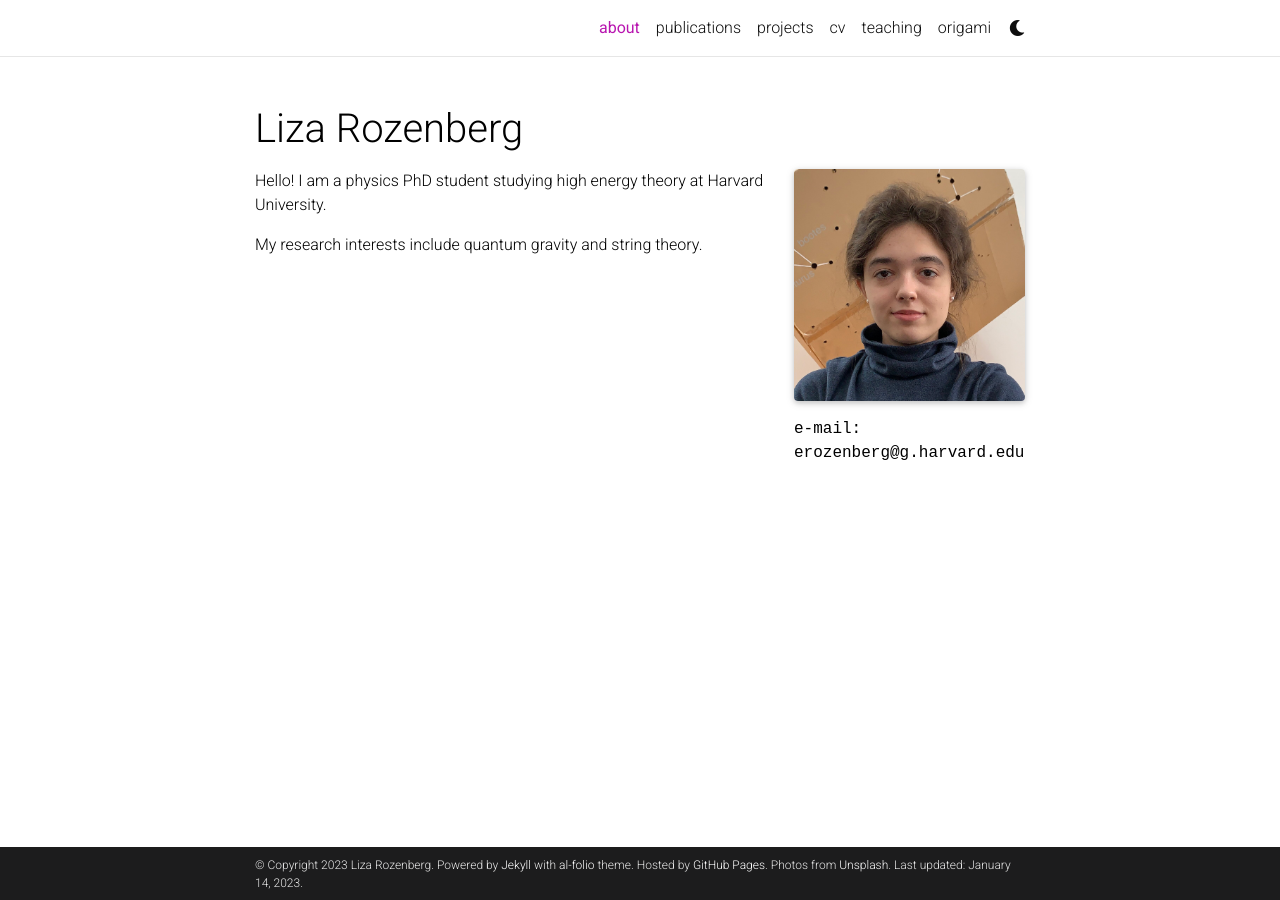
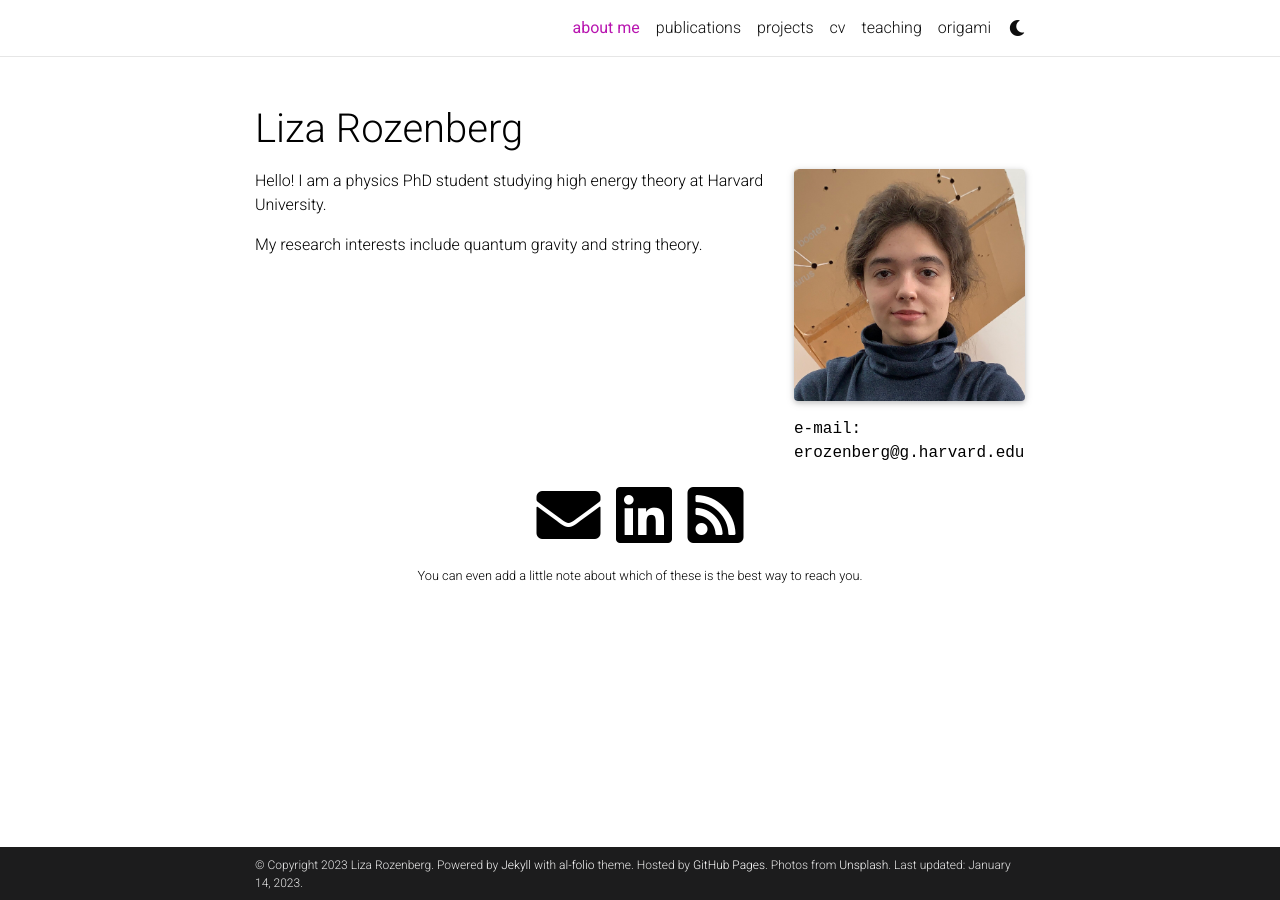
Before and after one commit to acequark/acequark.github.io, a Jekyll site: the page built from _pages/about.md, in a window 1280 px wide. Built offline with Jekyll 4.4.1, drawn with Linux system fonts in a browser that asks for light colours; full-size pictures stand in for the smaller copies a plugin makes; comment, search, counter and statistics services are not loaded; a style sheet for code colours, icons or effects is not loaded.

Commit message:
Update about.md

```diff
--- a/_pages/about.md
+++ b/_pages/about.md
@@ -1,6 +1,6 @@
 ---
 layout: about
-title: about
+title: about me
 permalink: /
 subtitle:
 
@@ -13,7 +13,7 @@
 
 news: false  # includes a list of news items
 selected_papers: false # includes a list of papers marked as "selected={true}"
-social: false  # includes social icons at the bottom of the page
+social: true  # includes social icons at the bottom of the page
 ---
 
 Hello! I am a physics PhD student studying high energy theory at Harvard University.
```
